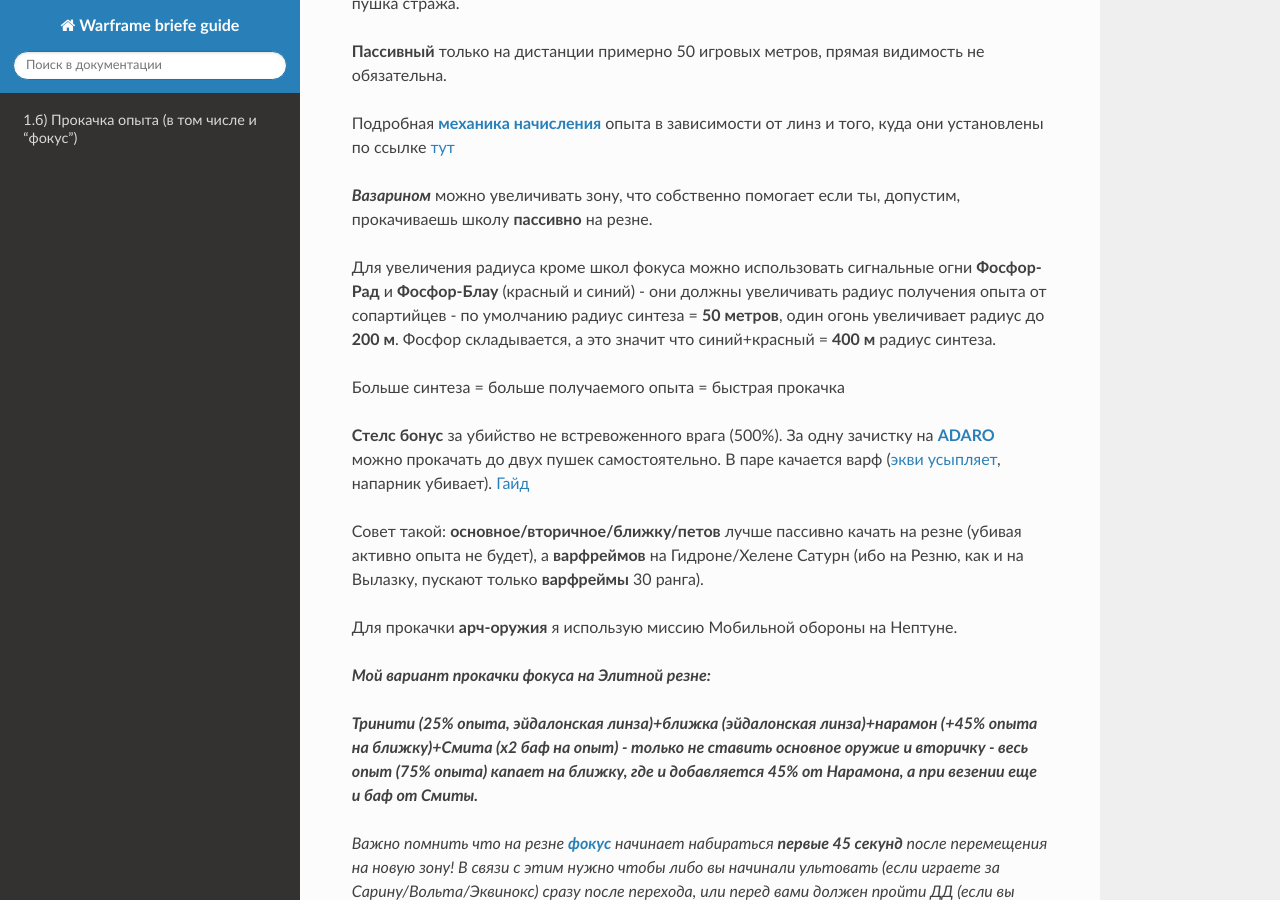
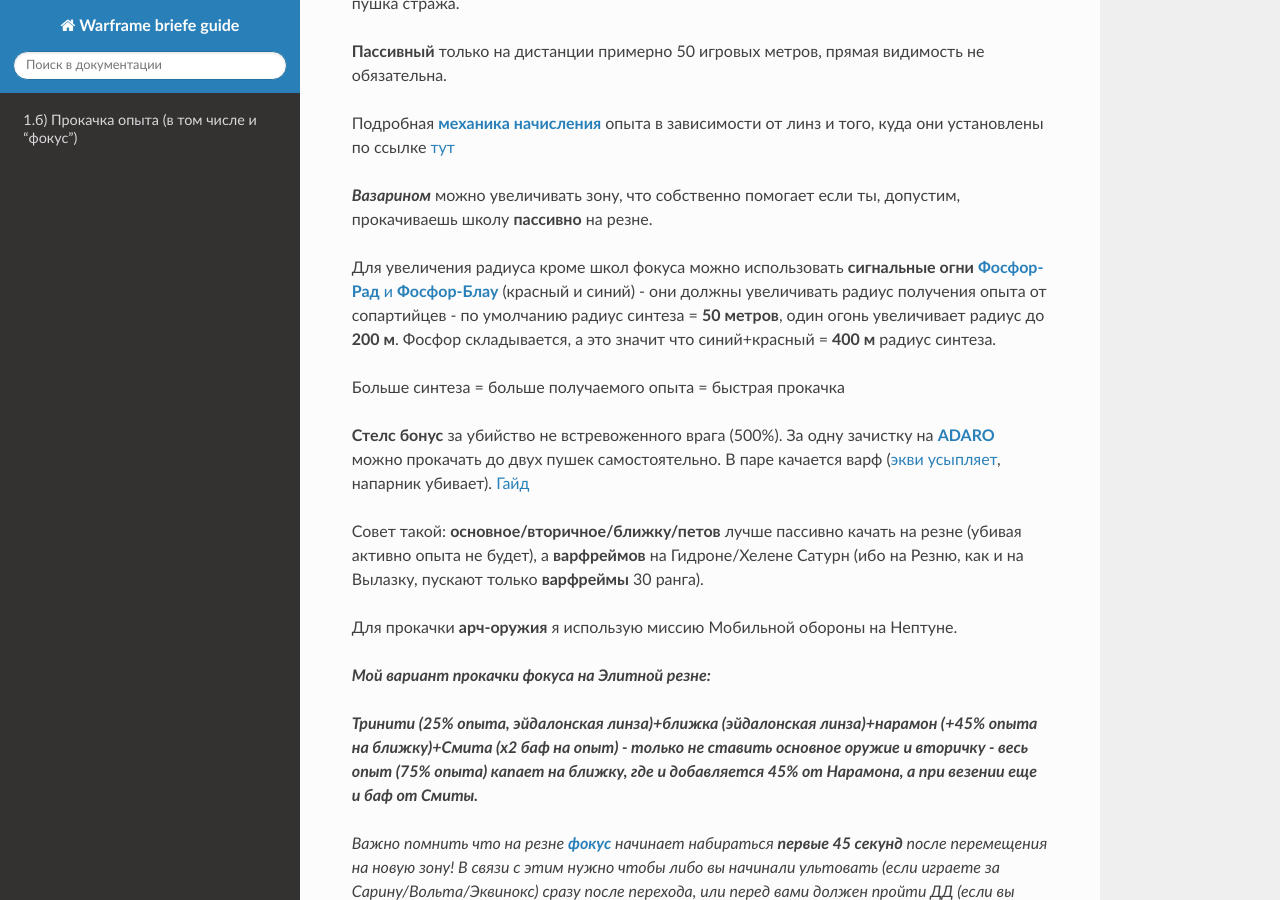
Before and after one commit to crackedmind/warframe-brief-guide, a Sphinx documentation site: the page built from source/01_b.md, in a window 1280 px wide and 900 px high, scrolled down 624 px. Built offline with Sphinx 7.4.7 and the Read the Docs theme 2.0.0, drawn with Linux system fonts in a browser that asks for light colours; part of the change alters nothing that is shown.

```diff
--- a/source/01_b.md
+++ b/source/01_b.md
@@ -20,7 +20,7 @@
 
 **_Вазарином_** можно увеличивать зону, что собственно помогает если ты, допустим, прокачиваешь школу **пассивно** на резне.
 
-Для увеличения радиуса кроме школ фокуса можно использовать сигнальные огни **Фосфор-Рад** и **Фосфор-Блау** (красный и синий) - они должны увеличивать радиус получения опыта от сопартийцев - по умолчанию радиус синтеза = **50 метров**, один огонь увеличивает радиус до **200 м**. Фосфор складывается, а это значит что синий+красный = **400 м** радиус синтеза.
+Для увеличения радиуса кроме школ фокуса можно использовать **сигнальные огни** [**Фосфор-Рад** и **Фосфор-Блау**](https://warframe.fandom.com/ru/wiki/%D0%A4%D0%BE%D1%81%D1%84%D0%BE%D1%80) (красный и синий) - они должны увеличивать радиус получения опыта от сопартийцев - по умолчанию радиус синтеза = **50 метров**, один огонь увеличивает радиус до **200 м**. Фосфор складывается, а это значит что синий+красный = **400 м** радиус синтеза.
 
 Больше синтеза = больше получаемого опыта = быстрая прокачка
 
```
